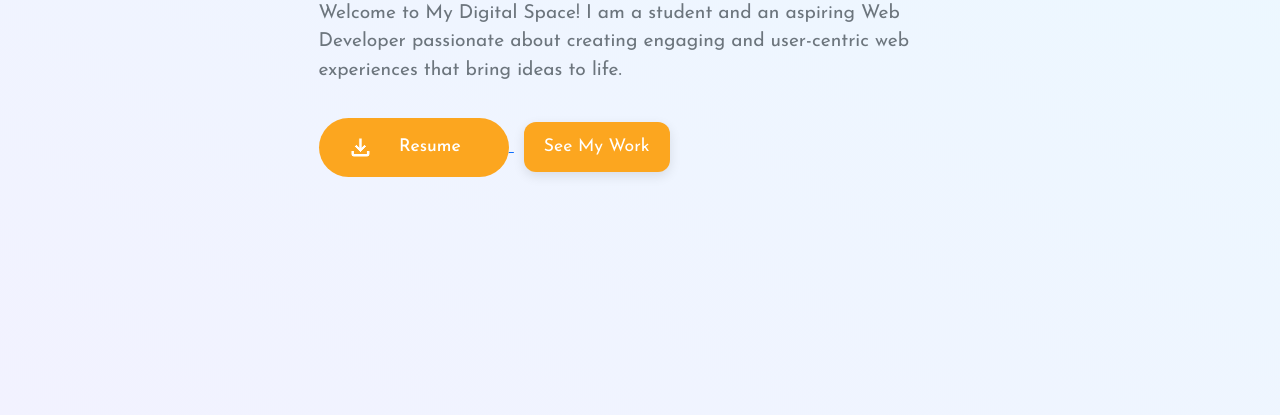
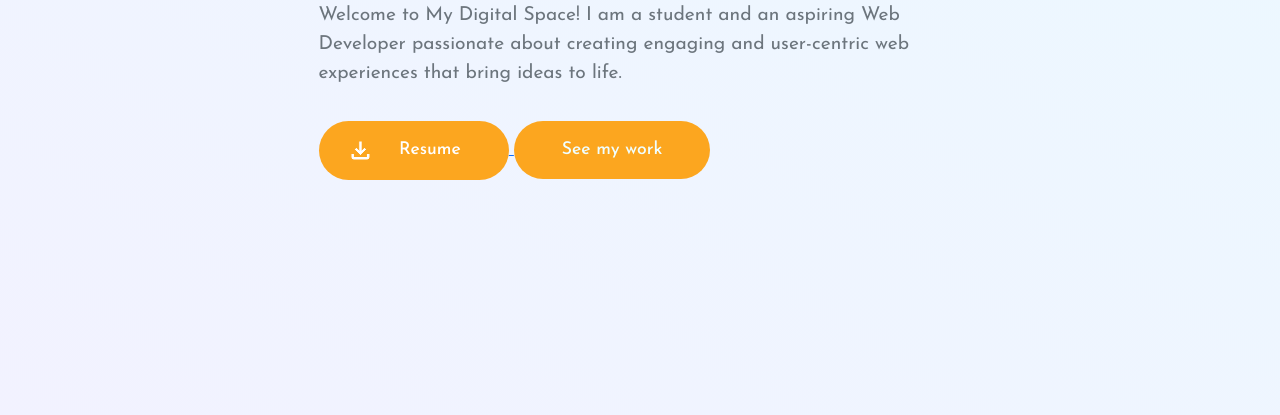
Before and after one commit to Harshanandhini036/harshanandhini-portfolio, a plain HTML site: page index.html in a window 1280 px wide. Shown: the part 385-800 px from the top of the page. Drawn offline with nearby package versions, Linux system fonts and the light colour scheme.

Commit message:
Updated something

```diff
--- a/index.html
+++ b/index.html
@@ -103,7 +103,9 @@
           <img src="./images/download.png" alt=""> Resume
         </button>
       </a>
-      <a href="#portfolio" class="link mt-3">See My Work</a>
+      <button class="c-btn h-btn mt-3 py-3 px-5 rounded-pill">
+        <a href="#portfolio" style="text-decoration: none; color: azure;">See my work</a>
+      </button>
     </div>
   </div>
 </section>
```
